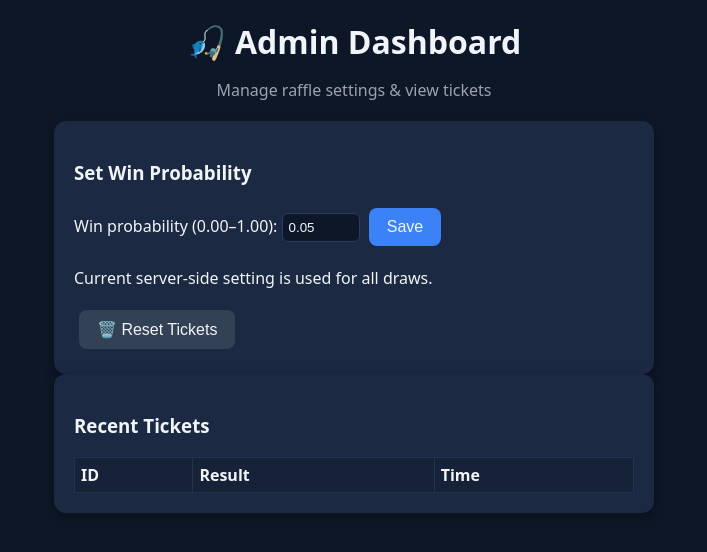
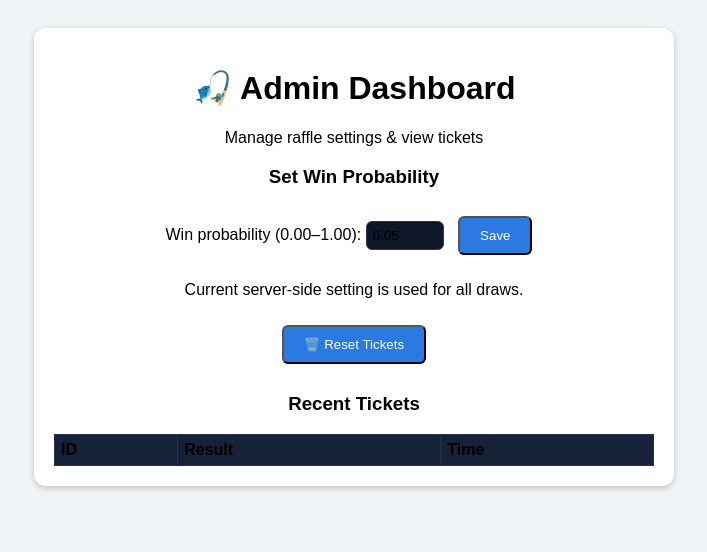
Before and after one commit to acroofing2020-del/Tackletarts-giveaways, a website: page adminnindex.html in a window 1280 px wide. Shown: the whole page, without its empty margins (286-993 px from the left). Drawn offline with Linux system fonts and the light colour scheme.

Commit message:
Update style.css

```diff
--- a/public/style.css
+++ b/public/style.css
@@ -1,79 +1,24 @@
-:root {
-  --bg: #0e1728;
-  --card: #1c2942;
-  --text: #f1f5f9;
-  --sub: #9ca3af;
-  --btn: #334155;
-  --btn-hover: #475569;
-  --primary: #3b82f6;
-  --primary-hover: #2563eb;
-  --win: #22c55e;
+body {
+  font-family: Arial, sans-serif;
+  background: #f0f4f7;
+  text-align: center;
+  padding: 20px;
 }
-
-body {
-  margin: 0;
-  font-family: system-ui, sans-serif;
-  background: var(--bg);
-  color: var(--text);
-}
-
 .wrap {
   max-width: 600px;
   margin: auto;
-  padding: 20px;
-}
-
-header {
-  text-align: center;
-  margin-bottom: 20px;
-}
-
-h1 {
-  margin: 0;
-  font-size: 2rem;
-}
-
-.sub {
-  color: var(--sub);
-}
-
-.card {
-  background: var(--card);
+  background: #fff;
   padding: 20px;
   border-radius: 12px;
-  box-shadow: 0 4px 12px rgba(0,0,0,0.3);
+  box-shadow: 0 2px 6px rgba(0,0,0,0.2);
 }
-
 .btn {
-  background: var(--btn);
-  color: var(--text);
-  border: none;
-  padding: 10px 18px;
-  margin: 5px;
-  border-radius: 8px;
-  cursor: pointer;
-  font-size: 1rem;
+  display: inline-block;
+  margin: 10px;
+  padding: 10px 20px;
+  background: #2a7ae2;
+  color: white;
+  border-radius: 6px;
+  text-decoration: none;
 }
-.btn:hover {
-  background: var(--btn-hover);
-}
-.btn.primary {
-  background: var(--primary);
-}
-.btn.primary:hover {
-  background: var(--primary-hover);
-}
-
-#results {
-  margin-top: 20px;
-  font-size: 1.1rem;
-}
-
-.win {
-  color: var(--win);
-  font-weight: bold;
-}
-
-.lose {
-  color: var(--sub);
-}
+.btn:hover { background: #1a5ac2; }
```
